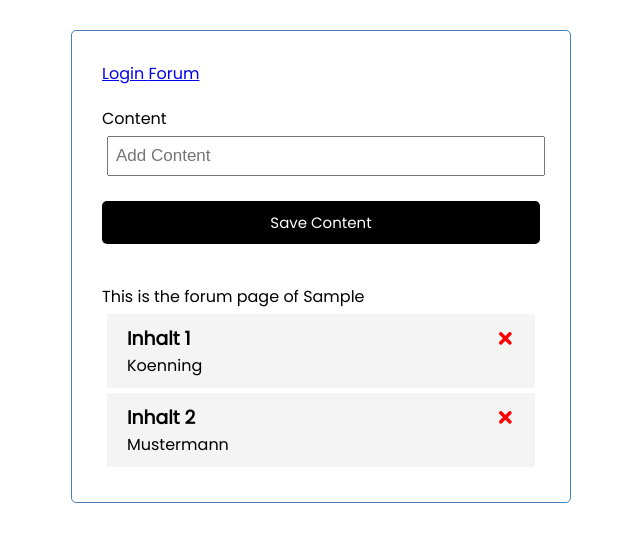
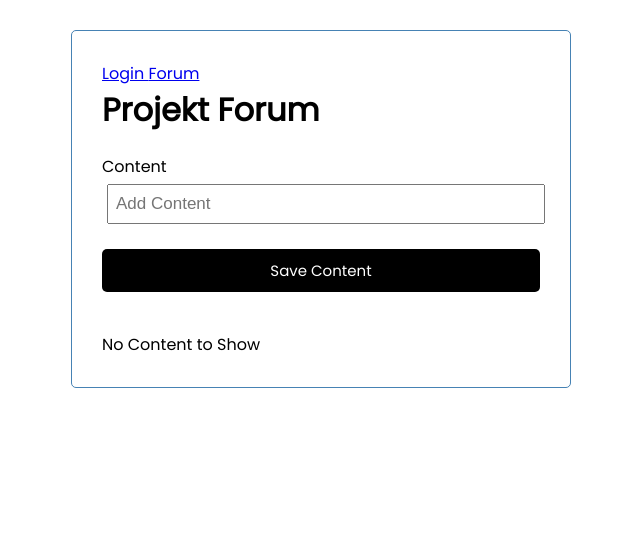
Before and after one commit to juliuskoenning/7305370, a React (Create React App) app in the folder forum-web-dev/: page / in a window 1280 px wide. Both pictures are taken after typing "Sample", "Sample", "name@example.com" into the empty fields and a click on the button "Login". Shown: the top 542 px of the page, without its empty margins (319-959 px from the left). Built offline with nearby package versions, Linux system fonts and the light colour scheme.

Commit message:
fixed bugs with adding tasks

```diff
--- a/forum-web-dev/src/App.js
+++ b/forum-web-dev/src/App.js
@@ -7,11 +7,15 @@ import LoginPage from './pages/LoginPage.js';
 function App() {
   return (
     <div className='container'>
+
     <Router>
       <nav>
         <Link to='/'> Login </Link>
         <Link to='/forum'> Forum </Link>
       </nav>
+      <header className='header'>
+        <h1>Projekt Forum</h1>
+      </header>
       <Routes>
         <Route path='/' element={<LoginPage />} />
         <Route path='/forum' element={<ForumPage />} />
--- a/forum-web-dev/src/components/AddTask.js
+++ b/forum-web-dev/src/components/AddTask.js
@@ -1,7 +1,12 @@
 import { useState } from 'react'
+import {useLocation} from 'react-router-dom';
 
 const AddTask = ({ onAdd }) => {
+    const location = useLocation()
     const [text, setText] = useState('')
+    var day = location.state.nachname
+    var email = location.state.email
+
 
     const onSubmit = (e) => {
         e.preventDefault()
@@ -10,18 +15,19 @@ const AddTask = ({ onAdd }) => {
             return
         }
 
-        onAdd({ text })
+        onAdd({ text, day, email })
         setText('')
     }
   return (
+    <div>
     <form className='add-form' onSubmit={onSubmit}>
         <div className='form-control'>
         <label>Content</label>
         <input type='text' placeholder='Add Content' value={text} onChange={(e) => setText(e.target.value)}/>
         </div>
-
         <input type='submit' value='Save Content' className='btn btn-block'/>
     </form>
+    </div>
   )
 }
 
--- a/forum-web-dev/src/components/ForumContent.js
+++ b/forum-web-dev/src/components/ForumContent.js
@@ -6,10 +6,9 @@ const ForumContent = ({ tasks, onDelete }) => {
   let { nachname, vorname, email } = useParams();
   return (
     <div>
-      This is the forum page of {nachname}
 
       {tasks.map((task) => (
-      <Task key={task.id} task={task} onDelete={onDelete} />
+        <Task key={task.id} task={task} onDelete={onDelete} />
       ))}
     </div>
   );
--- a/forum-web-dev/src/components/LoginContent.js
+++ b/forum-web-dev/src/components/LoginContent.js
@@ -23,9 +23,7 @@ const LoginContent = () => {
   }
     return (
       <div>
-      <header className='header'>
-        <h1>Projekt Forum</h1>
-      </header>
+
 
       <form onSubmit={handleSubmit}>
         Vorname:
--- a/forum-web-dev/src/components/Task.js
+++ b/forum-web-dev/src/components/Task.js
@@ -12,6 +12,7 @@ const Task = ({ task, onDelete }) => {
             />
         </h3>
         <p>{task.day}</p>
+        <p>{task.email}</p>
     </div>
   )
 }
--- a/forum-web-dev/src/pages/ForumPage.js
+++ b/forum-web-dev/src/pages/ForumPage.js
@@ -2,26 +2,23 @@ import { useState } from 'react'
 import React from 'react';
 import ForumContent from '../components/ForumContent';
 import AddTask from '../components/AddTask';
+import {useLocation} from 'react-router-dom';
 
 const ForumPage = () => {
   const [tasks, setTasks] = useState([
-    {
-      id: 1,
-      text: 'Inhalt 1',
-      day: 'Koenning',
-      reminder: true,
-    },
-    {
-      id: 2,
-      text: 'Inhalt 2',
-      day: 'Mustermann',
-      reminder: true,
-      }
+
   ])
 
   // Content hinzufügen
   const addTask = (task) => {
-    console.log(task);
+    const id = Math.floor(Math.random()
+     * 10000) +1
+    //const day = location.state.name
+    const newTask = { id, ...task }
+
+    setTasks([...tasks, newTask])
+
+    console.log(id)
   }
 
   // Content löschen
```
